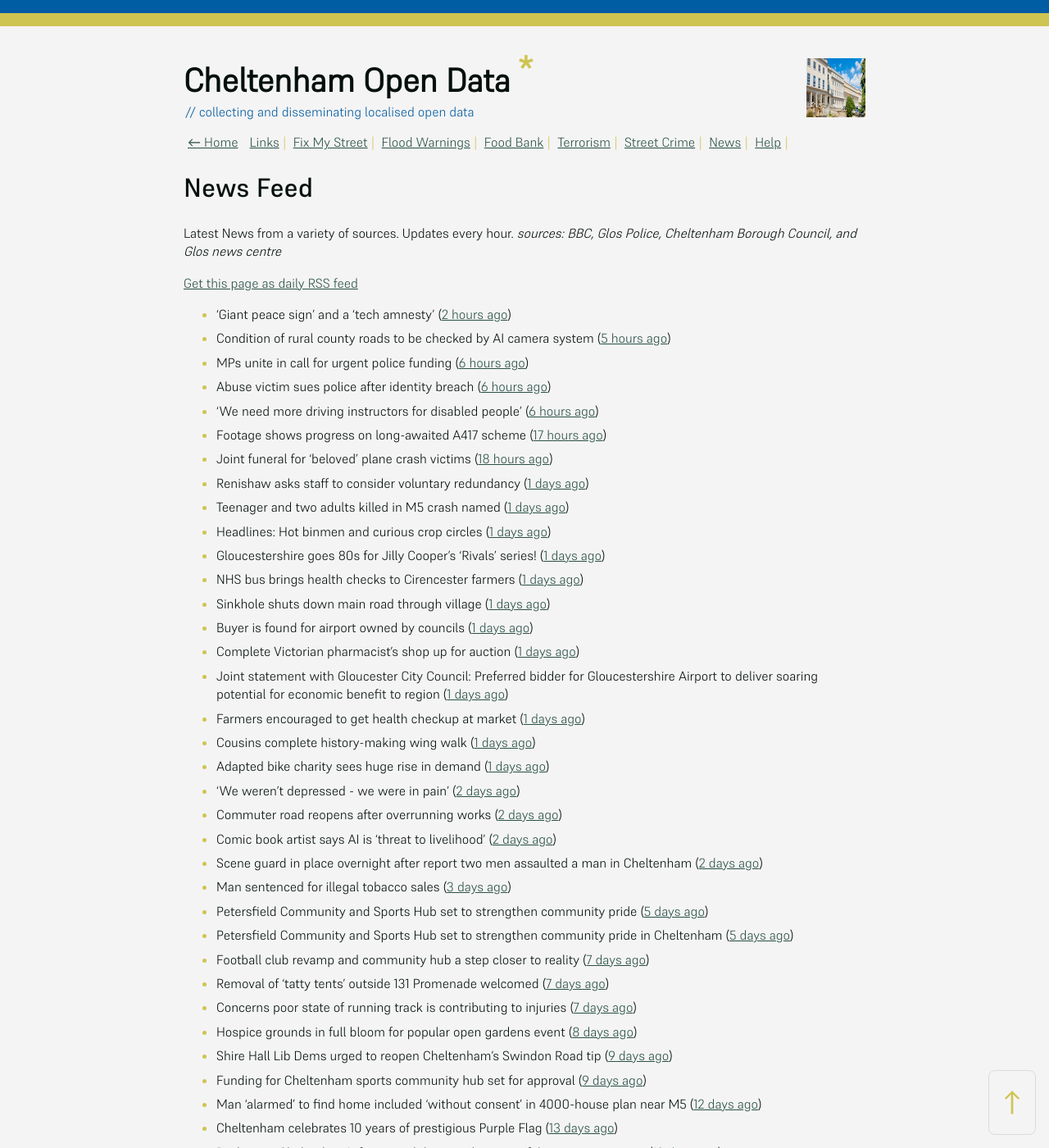
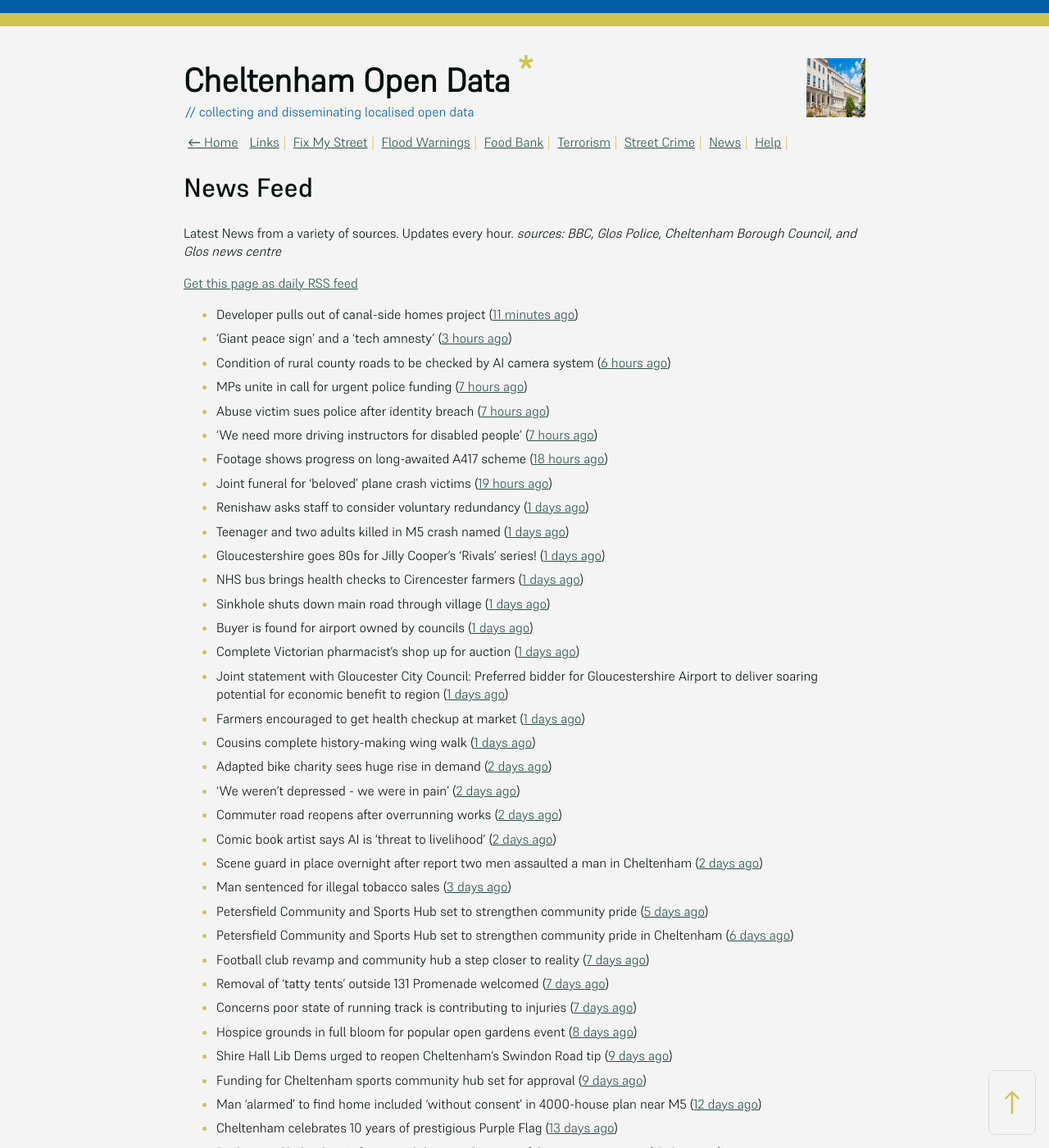
Before and after one commit to mat-0/cheltenham-open-data, a Jekyll site: the page built from _pages/news.md, in a window 1280 px wide and 1400 px high. Shown: the whole window at 82% size. Built offline with Jekyll 4.4.1, drawn with Linux system fonts in a browser that asks for light colours.

Commit message:
Updated 2025-06-19 13:08:25

```diff
--- a/_pages/news.md
+++ b/_pages/news.md
@@ -12,16 +12,16 @@ _sources: BBC, Glos Police, Cheltenham Borough Council, and Glos news centre_
 [Get this page as daily RSS feed](/daily.rss)
 
 <!-- news_marker starts -->
-- 'Giant peace sign' and a 'tech amnesty' ([2 hours ago](https://www.bbc.com/news/articles/cglzk58j8jxo))
-- Condition of rural county roads to be checked by AI camera system ([5 hours ago](https://gloucesternewscentre.co.uk/condition-of-rural-county-roads-to-be-checked-by-ai-camera-system/))
-- MPs unite in call for urgent police funding ([6 hours ago](https://www.bbc.com/news/articles/cev0jk0v88do))
-- Abuse victim sues police after identity breach ([6 hours ago](https://www.bbc.com/news/articles/cdxk0x09k7qo))
-- 'We need more driving instructors for disabled people' ([6 hours ago](https://www.bbc.com/news/articles/cx27142pgn4o))
-- Footage shows progress on long-awaited A417 scheme ([17 hours ago](https://www.bbc.com/news/articles/c628rjve01lo))
-- Joint funeral for 'beloved' plane crash victims ([18 hours ago](https://www.bbc.com/news/articles/c4g8re3v64zo))
+- Developer pulls out of canal-side homes project ([11 minutes ago](https://www.bbc.com/news/articles/cwyxe24xr1jo))
+- 'Giant peace sign' and a 'tech amnesty' ([3 hours ago](https://www.bbc.com/news/articles/cglzk58j8jxo))
+- Condition of rural county roads to be checked by AI camera system ([6 hours ago](https://gloucesternewscentre.co.uk/condition-of-rural-county-roads-to-be-checked-by-ai-camera-system/))
+- MPs unite in call for urgent police funding ([7 hours ago](https://www.bbc.com/news/articles/cev0jk0v88do))
+- Abuse victim sues police after identity breach ([7 hours ago](https://www.bbc.com/news/articles/cdxk0x09k7qo))
+- 'We need more driving instructors for disabled people' ([7 hours ago](https://www.bbc.com/news/articles/cx27142pgn4o))
+- Footage shows progress on long-awaited A417 scheme ([18 hours ago](https://www.bbc.com/news/articles/c628rjve01lo))
+- Joint funeral for 'beloved' plane crash victims ([19 hours ago](https://www.bbc.com/news/articles/c4g8re3v64zo))
 - Renishaw asks staff to consider voluntary redundancy ([1 days ago](https://www.bbc.com/news/articles/cwykllmg8pvo))
 - Teenager and two adults killed in M5 crash named ([1 days ago](https://www.bbc.com/news/articles/c80prrgepzeo))
-- Headlines: Hot binmen and curious crop circles ([1 days ago](https://www.bbc.com/news/articles/c5ykj8kq83no))
 - Gloucestershire goes 80s for Jilly Cooper’s ‘Rivals’ series! ([1 days ago](https://www.bbc.co.uk/sounds/play/p0ljxnh1))
 - NHS bus brings health checks to Cirencester farmers ([1 days ago](https://www.bbc.co.uk/sounds/play/p0ljxmv9))
 - Sinkhole shuts down main road through village ([1 days ago](https://www.bbc.com/news/articles/c4gk5d89n8zo))
@@ -30,14 +30,14 @@ _sources: BBC, Glos Police, Cheltenham Borough Council, and Glos news centre_
 - Joint statement with Gloucester City Council: Preferred bidder for Gloucestershire Airport to deliver soaring potential for economic benefit to region ([1 days ago](https://www.cheltenham.gov.uk/news/article/3021/joint_statement_with_gloucester_city_council_preferred_bidder_for_gloucestershire_airport_to_deliver_soaring_potential_for_economic_benefit_to_region))
 - Farmers encouraged to get health checkup at market ([1 days ago](https://www.bbc.com/news/articles/c5yxyye6rglo))
 - Cousins complete history-making wing walk ([1 days ago](https://www.bbc.com/news/articles/czxw6npq667o))
-- Adapted bike charity sees huge rise in demand ([1 days ago](https://www.bbc.co.uk/sounds/play/p0ljrsvr))
+- Adapted bike charity sees huge rise in demand ([2 days ago](https://www.bbc.co.uk/sounds/play/p0ljrsvr))
 - 'We weren't depressed - we were in pain' ([2 days ago](https://www.bbc.com/news/articles/cvgv27g4wjno))
 - Commuter road reopens after overrunning works ([2 days ago](https://www.bbc.com/news/articles/c78n5zl514lo))
 - Comic book artist says AI is 'threat to livelihood' ([2 days ago](https://www.bbc.com/news/articles/cjrnr779z2lo))
 - Scene guard in place overnight after report two men assaulted a man in Cheltenham ([2 days ago](https://gloucesternewscentre.co.uk/scene-guard-in-place-overnight-after-report-two-men-assaulted-a-man-in-cheltenham/))
 - Man sentenced for illegal tobacco sales ([3 days ago](https://gloucesternewscentre.co.uk/man-sentenced-for-illegal-tobacco-sales/))
 - Petersfield Community and Sports Hub set to strengthen community pride ([5 days ago](https://gloucesternewscentre.co.uk/petersfield-community-and-sports-hub-set-to-strengthen-community-pride/))
-- Petersfield Community and Sports Hub set to strengthen community pride in Cheltenham ([5 days ago](https://www.cheltenham.gov.uk/news/article/3020/petersfield_community_and_sports_hub_set_to_strengthen_community_pride_in_cheltenham))
+- Petersfield Community and Sports Hub set to strengthen community pride in Cheltenham ([6 days ago](https://www.cheltenham.gov.uk/news/article/3020/petersfield_community_and_sports_hub_set_to_strengthen_community_pride_in_cheltenham))
 - Football club revamp and community hub a step closer to reality ([7 days ago](https://gloucesternewscentre.co.uk/football-club-revamp-and-community-hub-a-step-closer-to-reality/))
 - Removal of ‘tatty tents’ outside 131 Promenade welcomed ([7 days ago](https://gloucesternewscentre.co.uk/removal-of-tatty-tents-outside-131-promenade-welcomed/))
 - Concerns poor state of running track is contributing to injuries ([7 days ago](https://gloucesternewscentre.co.uk/concerns-poor-state-of-running-track-is-contributing-to-injuries/))
```
Also changed, not shown: _data/flood.json (+4 -4 lines), _pages/fix-my-street.md (+2 -2 lines), index.md (+5 -5 lines).
